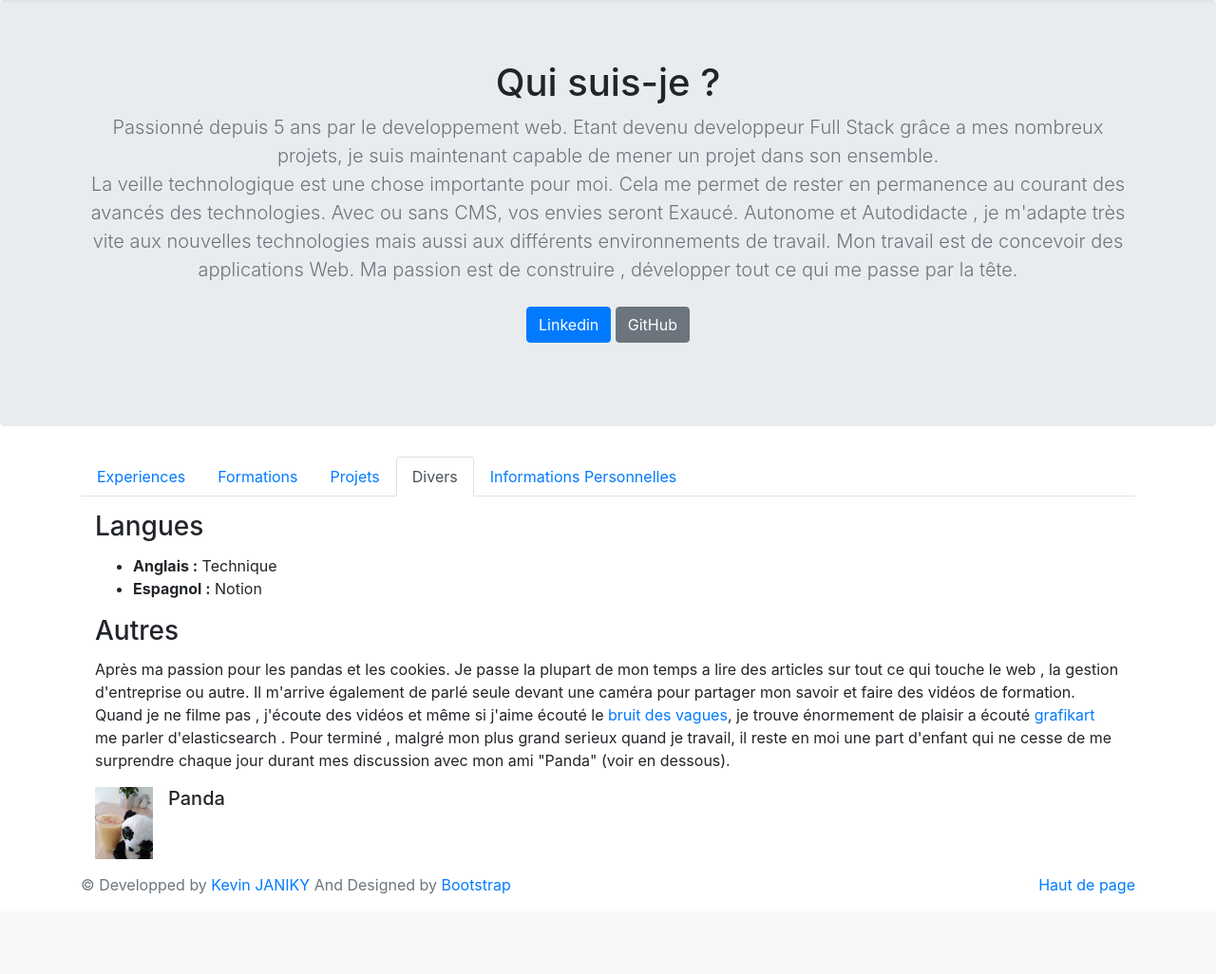
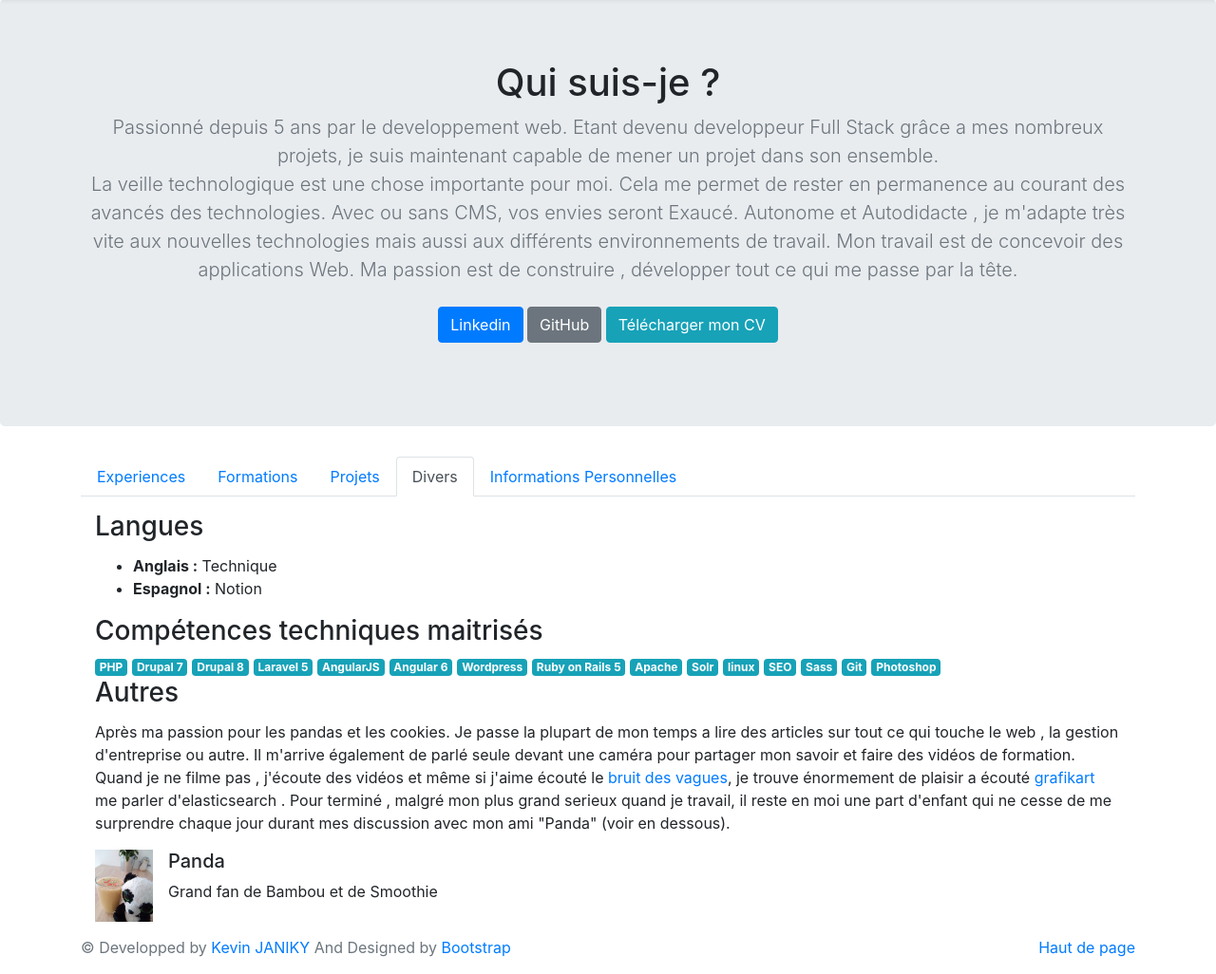
Before and after one commit to KevinJaniky/cv, a PHP site: page /home in a window 1280 px wide, after a click on "Divers". Shown: the part 57-1083 px from the top of the page at 95% size. Before the commit the page ends 999 px from the top, so only its background shows below. Run offline with PHP 8.4, Linux system fonts and the light colour scheme; some libraries are stand-ins or nearby versions.

Commit message:
Add cv and competences

```diff
--- a/views/home/index.php
+++ b/views/home/index.php
@@ -170,17 +170,28 @@
 			<li><strong>Anglais :</strong> Technique</li>
 			<li><strong>Espagnol :</strong> Notion</li>
 		</ul>
+		<h3> Compétences techniques maitrisés</h3>
+		<div >
+
+		<?php
+			$tags = ['PHP','Drupal 7','Drupal 8','Laravel 5','AngularJS','Angular 6','Wordpress','Ruby on Rails 5','Apache','Solr','linux','SEO','Sass','Git',' Photoshop'];
+			foreach ($tags as $tag) {
+				echo '<span class="badge badge-info" style="    margin-right: 5px;">'.$tag.'</span>';
+			}
+		?>
+		</div>
 		<h3 class="card-title">Autres</h3>
 		<p>
 			Après ma passion pour les pandas et les cookies. Je passe la plupart de mon temps a lire des articles sur tout ce qui touche le web , la gestion d'entreprise ou autre.
 			Il m'arrive également de parlé seule devant une caméra pour partager mon savoir et faire des vidéos de formation. Quand je ne filme pas , j'écoute des vidéos et même si j'aime
-			écouté le <a href="https://www.youtube.com/watch?v=q1095iL7tQM" target="_blank">bruit des vagues</a>, je trouve énormement de plaisir a écouté <a href="https://www.grafikart.fr/">grafikart</a> me parler d'elasticsearch . Pour terminé , malgré mon plus grand serieux quand je travail, il reste en moi une part d'enfant qui ne cesse de me surprendre chaque jour durant mes discussion avec mon ami "Panda" (voir en dessous).
+			écouté le <a href="https://www.youtube.com/watch?v=q1095iL7tQM" target="_blank">bruit des vagues</a>, je trouve énormement de plaisir a écouté <a href="https://www.grafikart.fr/" target="_blank">grafikart</a> me parler d'elasticsearch . Pour terminé , malgré mon plus grand serieux quand je travail, il reste en moi une part d'enfant qui ne cesse de me surprendre chaque jour durant mes discussion avec mon ami "Panda" (voir en dessous).
 
 		</p>
 		<div class="media">
-			<img class="mr-3" src="/assets/media/panda.jpg" alt="Panda 	" style="    width: 61px;">
+			<img class="mr-3" src="/assets/media/panda.jpg" alt="Panda 	" style=" width: 61px;">
 			<div class="media-body">
 				<h5 class="mt-0">Panda</h5>
+				<p>Grand fan de Bambou et de Smoothie </p>
 			</div>
 		</div>
 	</div>
--- a/views/layouts/header.php
+++ b/views/layouts/header.php
@@ -9,6 +9,7 @@
           <p>
             <a href="https://www.linkedin.com/in/kevin-janiky-56799611b/" target="_blank" class="btn btn-primary my-2">Linkedin</a>
             <a href="https://github.com/KevinJaniky/" target="_blank" class="btn btn-secondary my-2">GitHub</a>
+            <a href="/assets/media/cv-kevinjaniky.pdf" download="kevin-janiky.pdf" class="btn btn-info my-2">Télécharger mon CV</a>
           </p>
         </div>
       </section>
```
Also changed, not shown: 1 other file.
